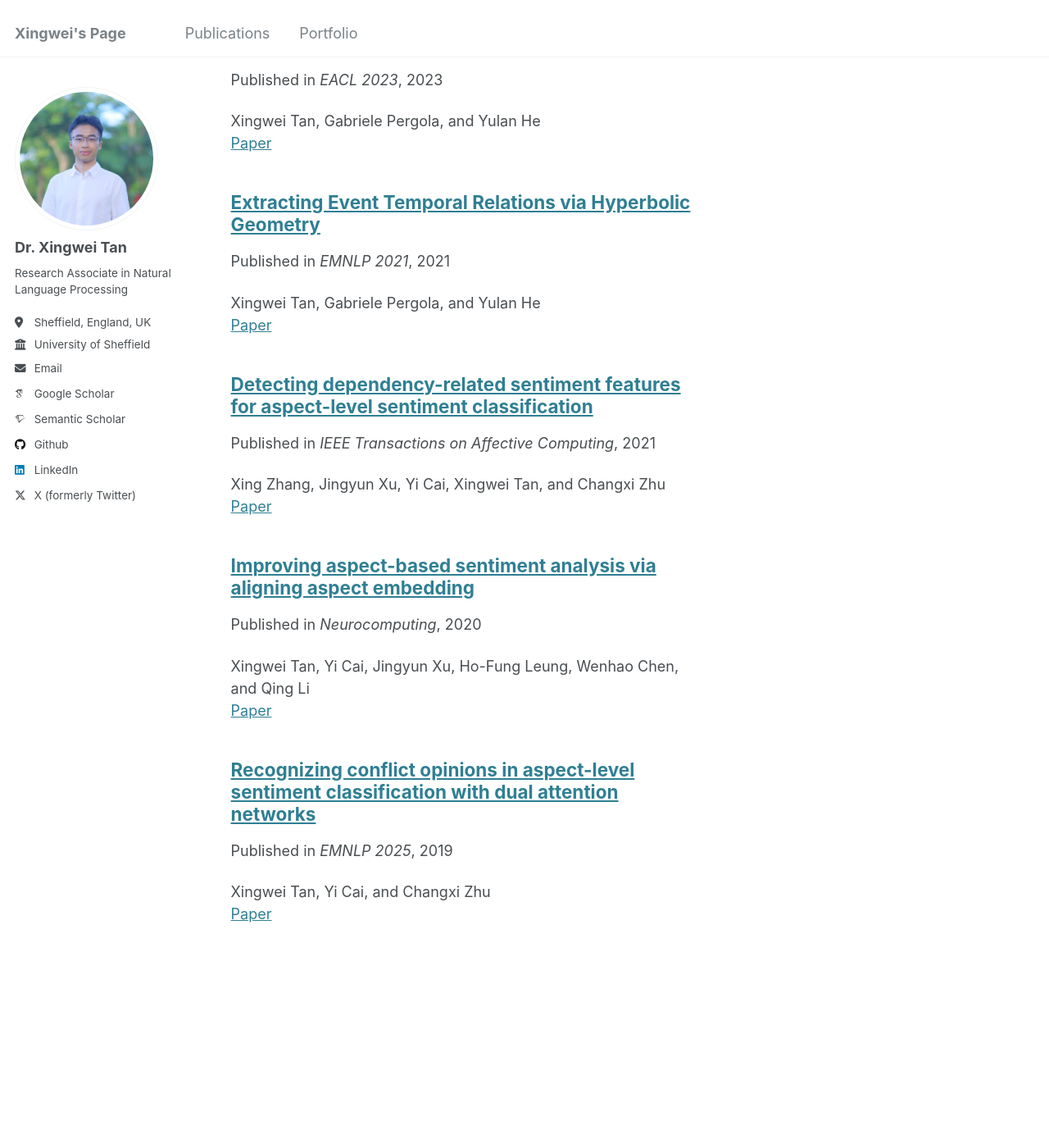
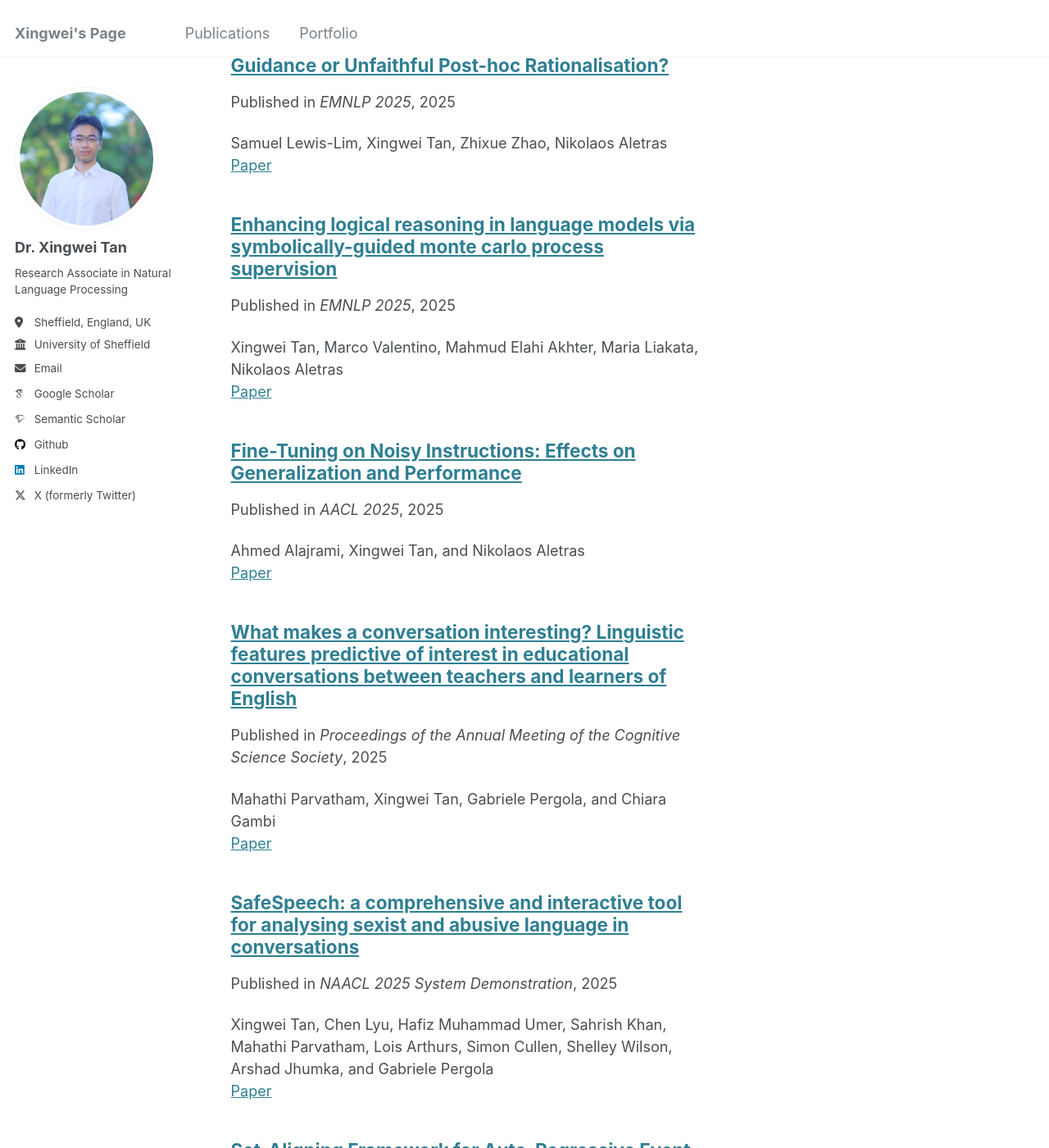
Before and after one commit to Xingwei-Tan/Xingwei-Tan.github.io, a Jekyll site: the page built from _pages/publications.html, in a window 1280 px wide and 1400 px high, scrolled down 732 px. Shown: the whole window at 82% size. Built offline with Jekyll 4.4.1, drawn with Linux system fonts in a browser that asks for light colours; some web fonts are replaced; some of the changed text lies outside the part shown.

Commit message:
add papers

```diff
--- /dev/null
+++ b/_publications/paper10.md
@@ -0,0 +1,10 @@
+---
+title: "Enhancing logical reasoning in language models via symbolically-guided monte carlo process supervision"
+collection: publications
+category: manuscripts
+permalink: /publication/paper10
+date: 2025-11-08
+venue: 'EMNLP 2025'
+paperurl: 'https://aclanthology.org/2025.emnlp-main.1624.pdf'
+citation: 'Xingwei Tan, Marco Valentino, Mahmud Elahi Akhter, Maria Liakata, Nikolaos Aletras'
+---
--- /dev/null
+++ b/_publications/paper11.md
@@ -0,0 +1,10 @@
+---
+title: "Analysing Chain of Thought Dynamics: Active Guidance or Unfaithful Post-hoc Rationalisation?"
+collection: publications
+category: manuscripts
+permalink: /publication/paper11
+date: 2025-11-08
+venue: 'EMNLP 2025'
+paperurl: 'https://aclanthology.org/2025.emnlp-main.1516.pdf'
+citation: 'Samuel Lewis-Lim, Xingwei Tan, Zhixue Zhao, Nikolaos Aletras'
+---
--- /dev/null
+++ b/_publications/paper7.md
@@ -0,0 +1,10 @@
+---
+title: "What makes a conversation interesting? Linguistic features predictive of interest in educational conversations between teachers and learners of English"
+collection: publications
+category: manuscripts
+permalink: /publication/paper7
+date: 2025-05-01
+venue: 'Proceedings of the Annual Meeting of the Cognitive Science Society'
+paperurl: 'https://files.de-1.osf.io/v1/resources/5brd6_v2/providers/osfstorage/688b1bf67a6a0ae7b5a23f9b?action=download&direct&version=1'
+citation: 'Mahathi Parvatham, Xingwei Tan, Gabriele Pergola, and Chiara Gambi'
+---
--- /dev/null
+++ b/_publications/paper8.md
@@ -0,0 +1,10 @@
+---
+title: "SafeSpeech: a comprehensive and interactive tool for analysing sexist and abusive language in conversations"
+collection: publications
+category: manuscripts
+permalink: /publication/paper8
+date: 2025-04-01
+venue: 'NAACL 2025 System Demonstration'
+paperurl: 'https://aclanthology.org/anthology-files/anthology-files/pdf/naacl/2025.naacl-demo.31.pdf'
+citation: 'Xingwei Tan, Chen Lyu, Hafiz Muhammad Umer, Sahrish Khan, Mahathi Parvatham, Lois Arthurs, Simon Cullen, Shelley Wilson, Arshad Jhumka, and Gabriele Pergola'
+---
--- /dev/null
+++ b/_publications/paper9.md
@@ -0,0 +1,10 @@
+---
+title: "IntrEx: A Dataset for Modeling Engagement in Educational Conversations"
+collection: publications
+category: manuscripts
+permalink: /publication/paper9
+date: 2025-11-08
+venue: 'EMNLP 2025'
+paperurl: 'https://aclanthology.org/anthology-files/pdf/findings/2025.findings-emnlp.1191.pdf'
+citation: 'Xingwei Tan, Mahathi Parvatham, Chiara Gambi, and Gabriele Pergola'
+---
```
Also changed, not shown: _publications/paper00.md (added, +10 -0 lines), _publications/paper12.md (renamed from _publications/paper19.md, +1 -1 lines), _publications/paper13.md (renamed from _publications/paper20.md, +1 -1 lines), _publications/paper5.md (added, +10 -0 lines), _publications/paper6.md (added, +10 -0 lines).
